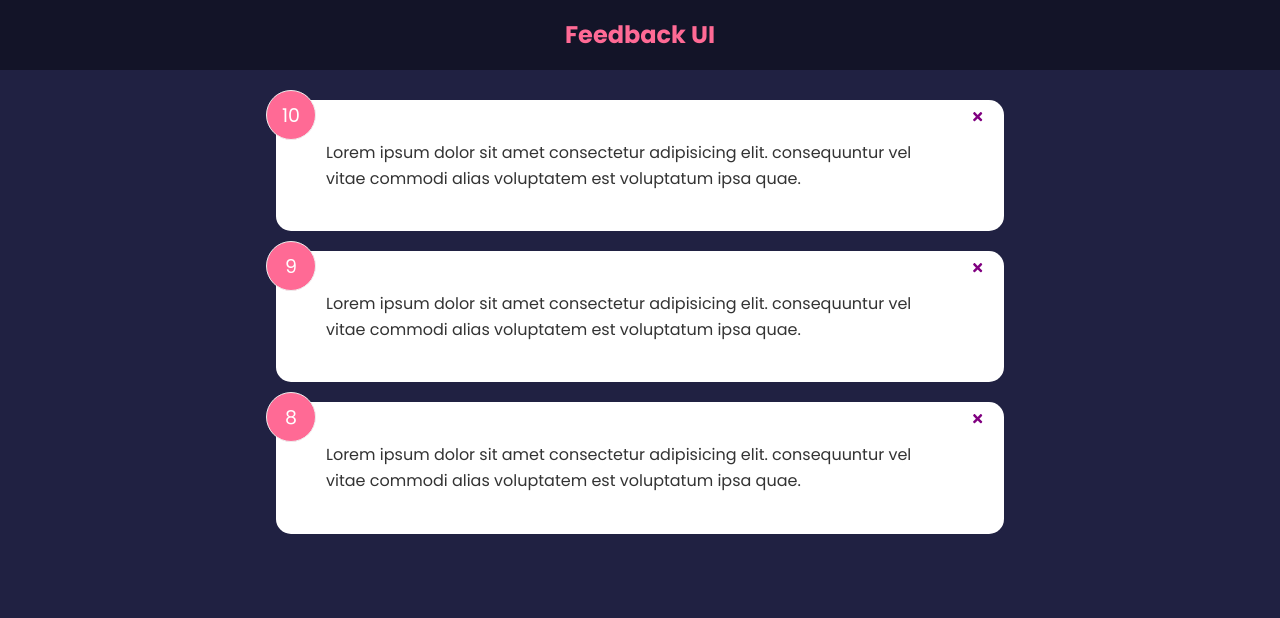
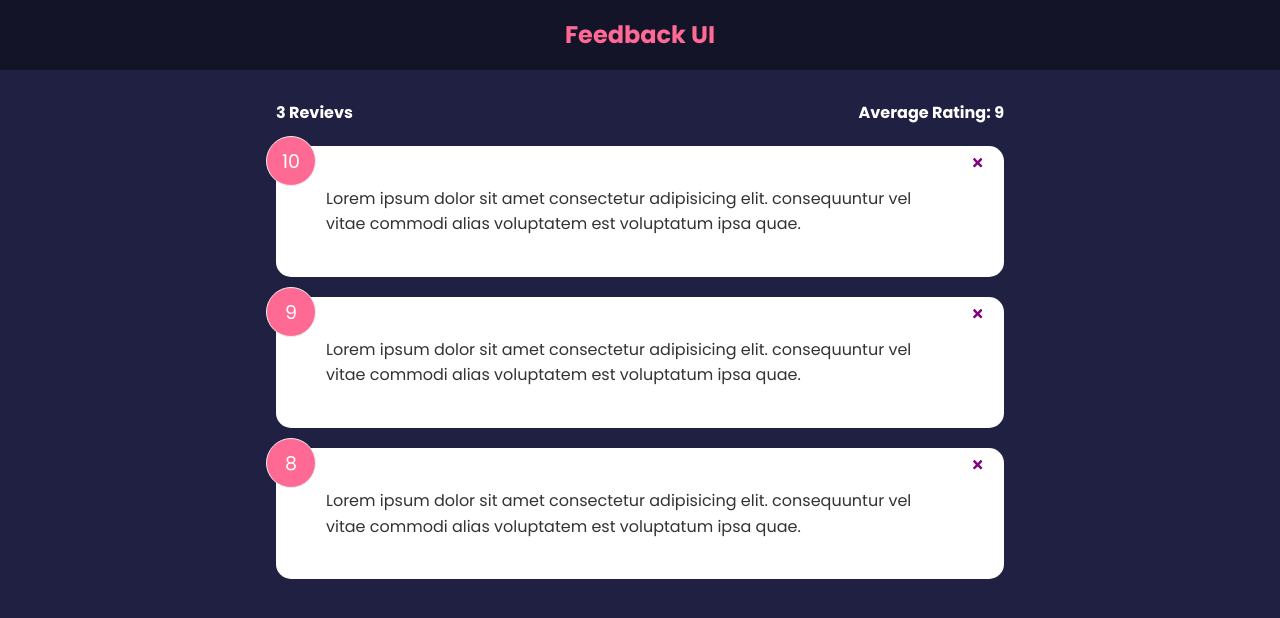
Before and after one commit to doniurek/feedback-ui, a React (Create React App) app: page / in a window 1280 px wide. Shown: the top 618 px of the page. Built offline with nearby package versions, Linux system fonts and the light colour scheme.

Commit message:
FeedbackStats Component & Reactivity

```diff
--- a/src/App.js
+++ b/src/App.js
@@ -2,6 +2,7 @@
 import Header from "./components/Header"
 import FeedbackList from "./components/FeedbackList"
 import FeedbackData from "./components/data/FeedbackData"
+import FeedbackStats from "./components/FeedbackStats"
 
 function App() {
   const [feedback, setFeedback] = useState(FeedbackData)
@@ -17,6 +18,7 @@
     <>
     <Header />
     <div className="container">
+      <FeedbackStats feedback={feedback} />
       <FeedbackList feedback={feedback} handleDelete={deleteFeedback} />
     </div>
     </>
--- /dev/null
+++ b/src/components/FeedbackStats.jsx
@@ -0,0 +1,24 @@
+import PropTypes from 'prop-types'
+
+function FeedbackStats({feedback}) {
+  // calculating ratings avg
+  let average = feedback.reduce((accumulator, currentValue) => {
+    return accumulator + currentValue.rating
+   }, 0) / feedback.length
+
+  //  eg. 8.5 ok, 8.0 -> 8
+   average = average.toFixed(1).replace(/[.,]0$/, '')
+
+  return (
+    <div className="feedback-stats">
+      <h4>{feedback.length} Revievs</h4>
+      <h4>Average Rating: {isNaN(average) ? 0: average}</h4>
+    </div>
+  )
+}
+
+FeedbackStats.propTypes = {
+  feedback: PropTypes.array.isRequired,
+}
+
+export default FeedbackStats
```
